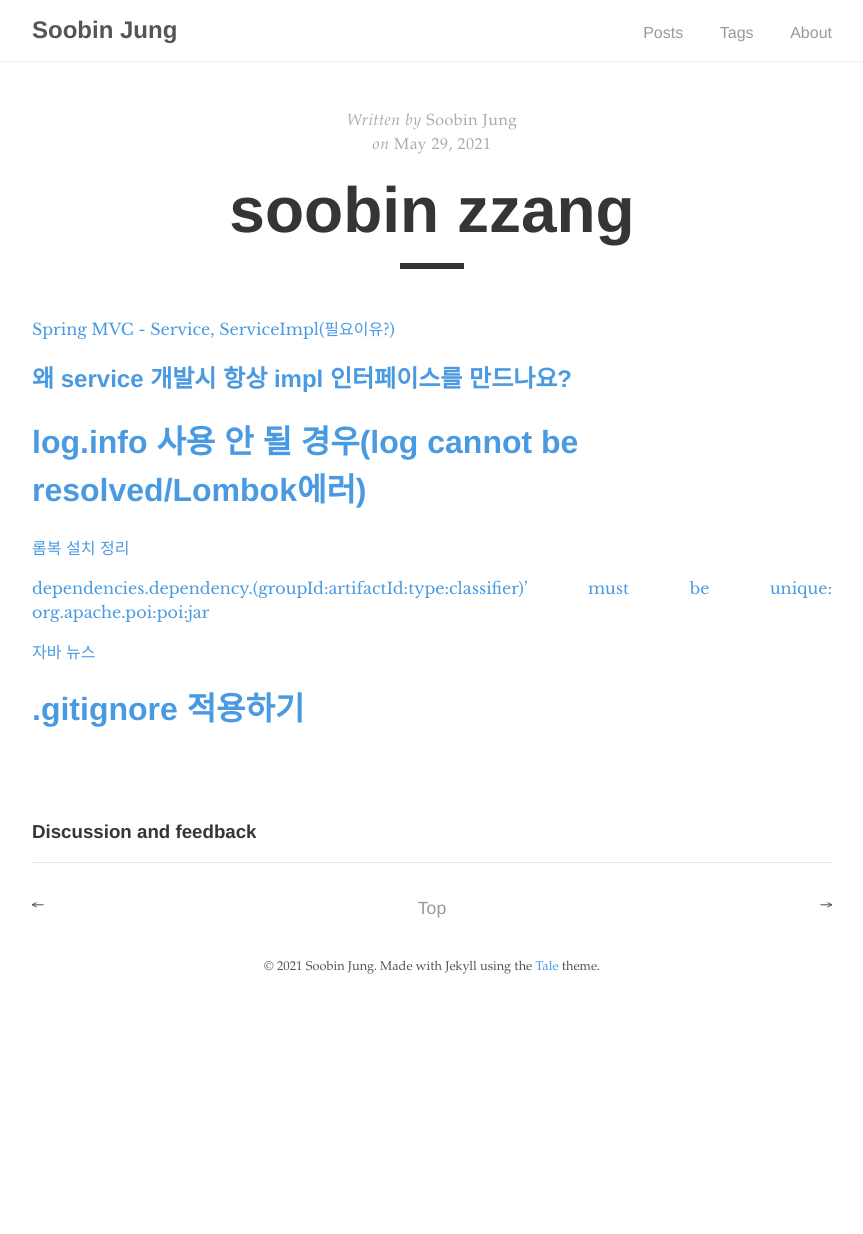
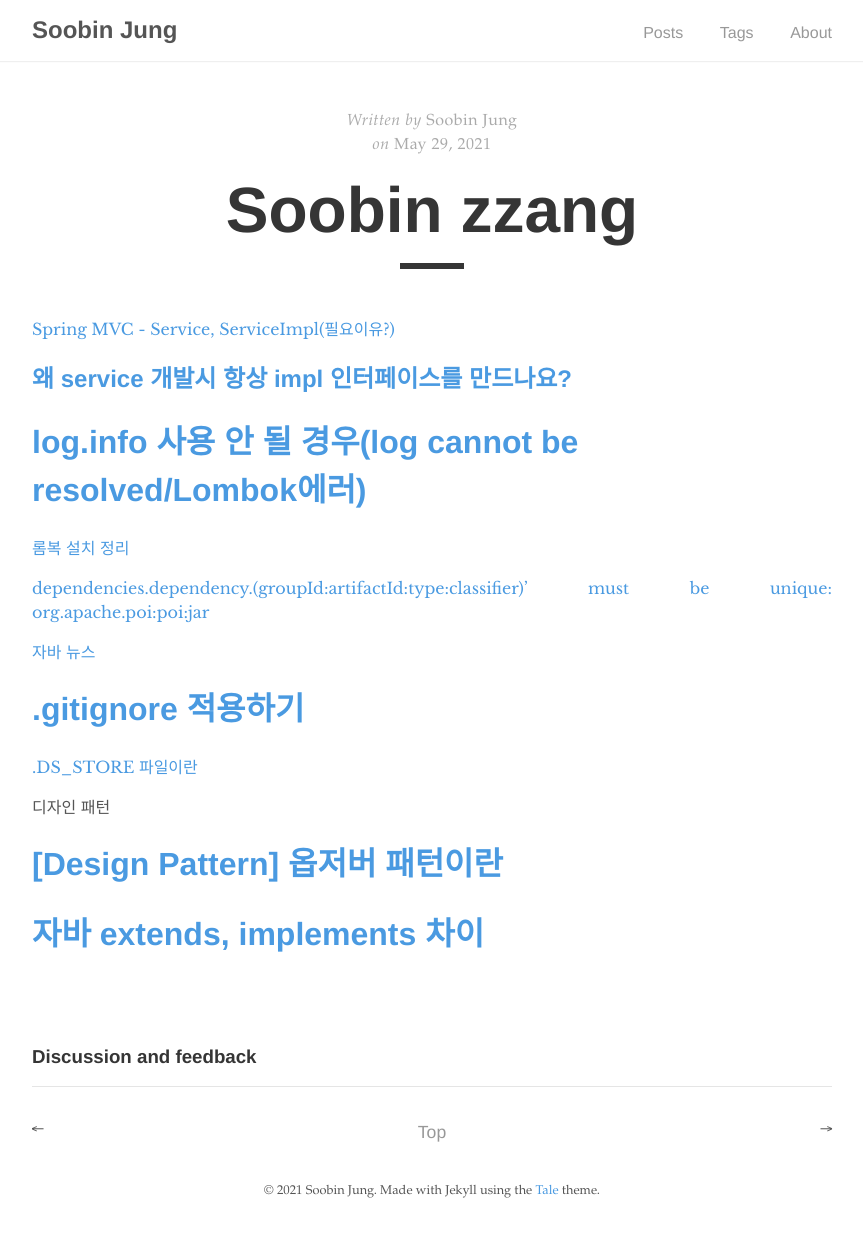
Before and after one commit to SoobinJung1013/SoobinJung1013.github.io, a Jekyll site: the page built from _posts/2021-05-29-80.md, in a window 1280 px wide. Shown: the whole page, without its empty margins (208-1071 px from the left). Built offline with Jekyll 4.4.1, drawn with Linux system fonts in a browser that asks for light colours; comment, search, counter and statistics services are not loaded; before the commit the page ends 1010 px from its top, so only the background shows below that.

Commit message:
java siba

```diff
--- a/_posts/2021-05-29-80.md
+++ b/_posts/2021-05-29-80.md
@@ -1,6 +1,6 @@
 ---
 layout: post
-title:  "soobin zzang"
+title:  "Soobin zzang"
 author: "Soobin Jung"
 comments: true
 tags: Tale
@@ -21,3 +21,11 @@ tags: Tale
 [자바 뉴스](https://www.whiteship.me/?p=13665)
 
 # [.gitignore 적용하기](https://velog.io/@psk84/.gitignore-%EC%A0%81%EC%9A%A9%ED%95%98%EA%B8%B0)
+
+[.DS_STORE 파일이란](https://chp747.tistory.com/54)
+
+디자인 패턴
+
+# [[Design Pattern] 옵저버 패턴이란](https://gmlwjd9405.github.io/2018/07/08/observer-pattern.html)
+
+# [자바 extends, implements 차이](https://velog.io/@hkoo9329/%EC%9E%90%EB%B0%94-extends-implements-%EC%B0%A8%EC%9D%B4)
```
